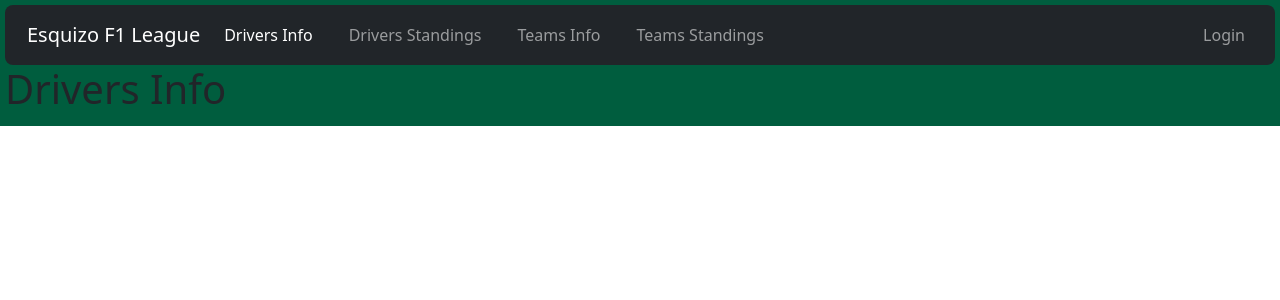
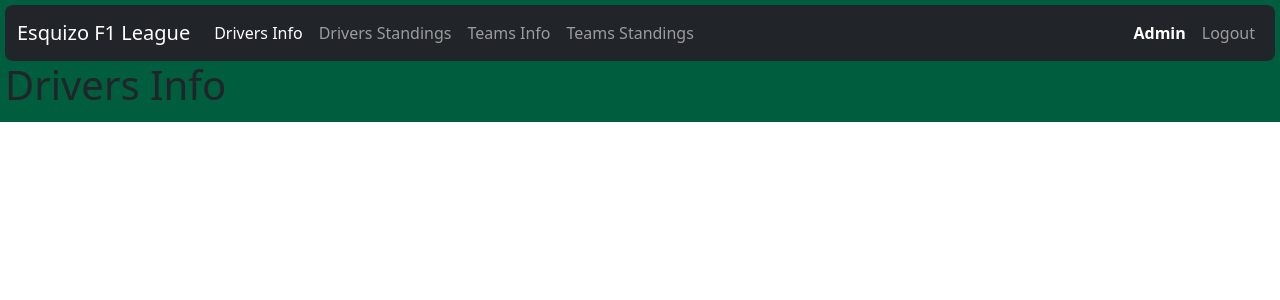
Before and after one commit to ByCheno/Esquizos-F1League, a React (Vite) app: page /driversInfo in a window 1280 px wide. Shown: the top 300 px of the page. Built offline with nearby package versions, Linux system fonts and the light colour scheme.

Commit message:
Archivos de barril en r-drivers y r-teams

```diff
--- a/src/css/styles.css
+++ b/src/css/styles.css
@@ -1,18 +1,3 @@
-.navbar {
-    display: flex;
-    justify-content: space-between;
-    padding: 10px;
-    border-radius: 15px;
-}
-
-.navbar-nav {
-    display: flex;
-    gap: 20px;
-}
-
-.navbar-nav.ml-auto {
-    margin-left: auto;
-}
 
 #root{
     background-color: rgb(0, 93, 62);
--- /dev/null
+++ b/src/r-drivers/index.js
@@ -0,0 +1 @@
+export * from './pages';
--- /dev/null
+++ b/src/r-drivers/pages/index.js
@@ -0,0 +1,2 @@
+export * from './DriversInfo';
+export * from './DriversStandings';
--- /dev/null
+++ b/src/r-teams/index.js
@@ -0,0 +1 @@
+export * from './pages';
--- /dev/null
+++ b/src/r-teams/pages/index.js
@@ -0,0 +1,2 @@
+export * from './TeamsInfo';
+export * from './TeamsStandings';
--- a/src/router/AppRouter.jsx
+++ b/src/router/AppRouter.jsx
@@ -1,8 +1,6 @@
 import { Routes, Route, Navigate } from "react-router-dom"
-import { DriversInfo } from "../r-drivers/pages/DriversInfo"
-import { DriversStandings } from "../r-drivers/pages/DriversStandings"
-import { TeamsInfo } from "../r-teams/pages/TeamsInfo"
-import { TeamsStandings } from "../r-teams/pages/TeamsStandings"
+import { DriversInfo, DriversStandings } from "../r-drivers"
+import { TeamsInfo, TeamsStandings } from "../r-teams"
 import { Navbar } from "../ui"
 import { Login } from "../auth/pages/Login"
 
--- a/src/ui/components/Navbar.jsx
+++ b/src/ui/components/Navbar.jsx
@@ -29,11 +29,10 @@ export const Navbar = () => {
                             </NavLink>
                     </ul>
                 </div>
-                <div className="navbar-collapse">
+                <div className="navbar-collapse d-flex justify-content-end">
                     <ul className="navbar-nav ml-auto">
-                        <NavLink to="/login" className={ ({isActive}) => `nav-link ${isActive ? 'active' : ''}` }>
-                            Login
-                        </NavLink>
+                        <span className='nav-item nav-link text-white'><strong>Admin</strong></span>
+                        <button className='nav-item nav-link btn'>Logout</button>
                     </ul>
                 </div>
             </div>
```
Also changed, not shown: src/auth/index.js (added), src/r-drivers/components/index.js (added), src/r-teams/components/index.js (added).
